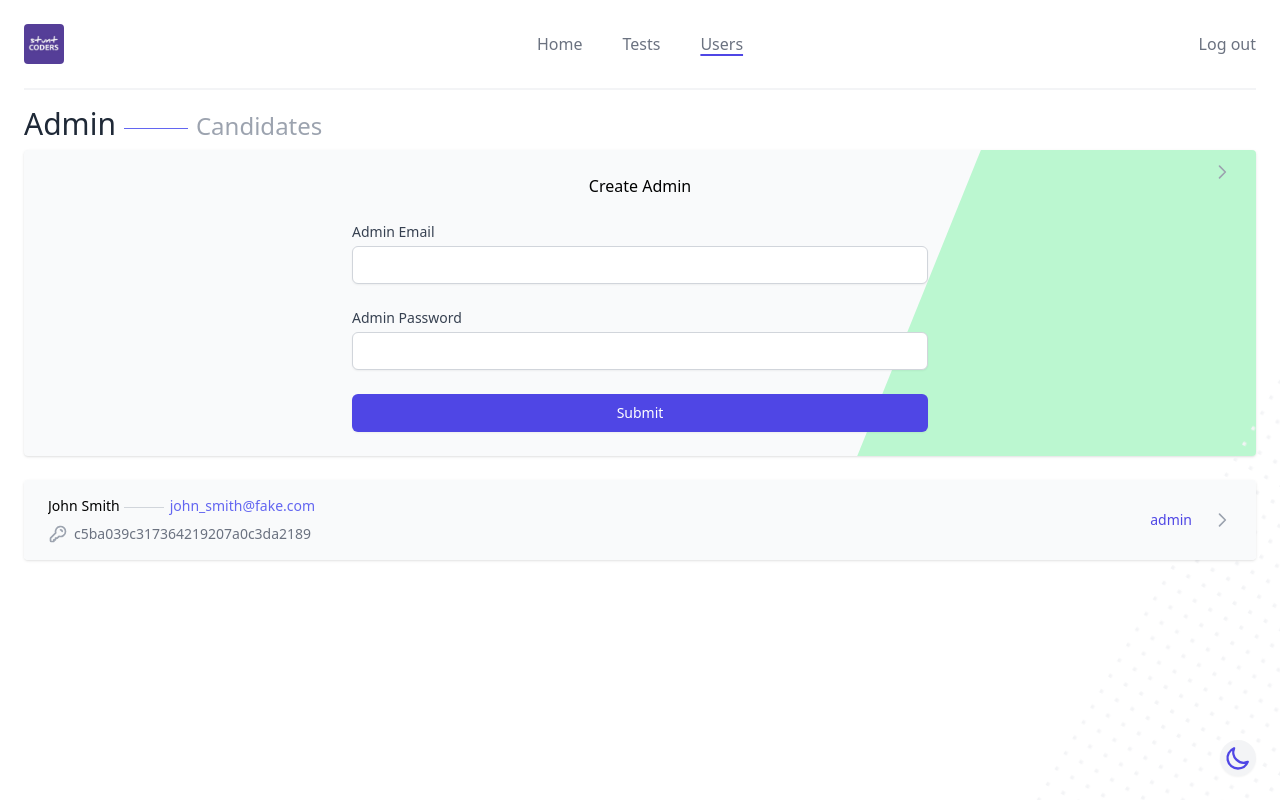
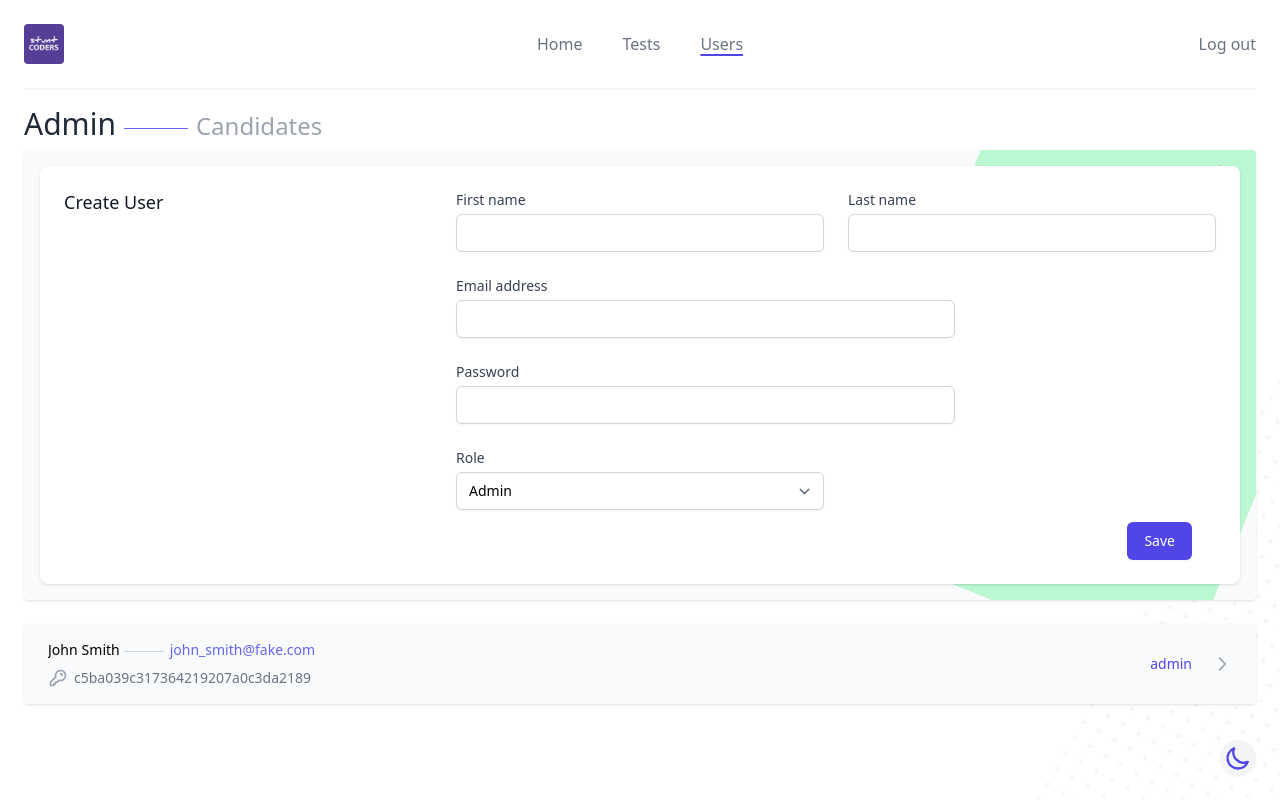
Before and after one commit to stuntcoders/sc_hire_frontend, a React (Create React App) app: page /admin/users in a window 1280 px wide. Both pictures are taken after a click on the element 1222 px from the left and 172 px from the top of the page. Built offline with nearby package versions, Linux system fonts and the light colour scheme.

Commit message:
Rename admin user form component to new user

```diff
--- /dev/null
+++ b/src/components/admin/NewUser.js
@@ -0,0 +1,22 @@
+import useCard from "../../hooks/useCard";
+
+import { ChevronRightIcon } from "@heroicons/react/outline"
+import UserDetails from "./UserDetails";
+
+export default function NewUser({ type }) {
+  const [itemCardOpen, toggleCard] = useCard()
+
+  return(
+    <div className={`relative bg-gray-50 dark:bg-white rounded overflow-hidden shadow z-10 ${itemCardOpen ? "pb-4" : "px-6"}`}>
+      <h2 className={`relative text-base font-light z-10 ${itemCardOpen ? "hidden" : "py-2"}`}>
+        Create {type}
+      </h2>
+      <div className="absolute -top-1 -right-64 md:-right-36 w-[36rem] h-96 bg-green-200 rotate-[112deg] transform"></div>
+      <span onClick={() => toggleCard()} className="absolute top-3 right-6 text-gray-400 hover:text-white cursor-pointer z-10">
+        <ChevronRightIcon className="h-5 w-5 pointer-events-none"/>
+      </span>
+
+      { itemCardOpen ? <UserDetails user={{}} /> : <></> }
+    </div>
+  )
+}
--- a/src/components/admin/ShowUsers.js
+++ b/src/components/admin/ShowUsers.js
@@ -1,9 +1,9 @@
-import UserForm from "./UserForm"
+import NewUser from "./NewUser"
 
-export default function CandidateUsers({ type, className }) {
+export default function ShowUsers({ type, className }) {
   return(
     <div className={`${className}`}>
-      <UserForm type={type} />
+      <NewUser type={type} />
     </div>
   )
 }
--- a/src/components/admin/UserDetails.js
+++ b/src/components/admin/UserDetails.js
@@ -1,9 +1,9 @@
 export default function UserDetails({ user }) {
   return (
-    <div className="bg-white dark:bg-gray-50 shadow mx-4 mt-4 px-4 py-5 sm:rounded-lg sm:p-6">
+    <div className="relative bg-white dark:bg-gray-50 shadow mx-4 mt-4 px-4 py-5 sm:rounded-lg sm:p-6 z-10">
       <div className="md:grid md:grid-cols-3 md:gap-6">
         <div className="md:col-span-1">
-          <h3 className="text-lg font-medium leading-6 text-gray-900">Edit User</h3>
+          <h3 className="text-lg font-medium leading-6 text-gray-900">{ user.id ? "Edit" : "Create"} User</h3>
           <p className="mt-1 text-sm text-gray-500">{user.role}</p>
         </div>
         <div className="mt-5 md:mt-0 md:col-span-2">
--- a/src/components/admin/UserForm.js
+++ /dev/null
@@ -1,63 +0,0 @@
-import useCard from "../../hooks/useCard";
-
-import { ChevronRightIcon } from "@heroicons/react/outline"
-
-export default function UserForm({ type }) {
-  const [itemCardOpen, toggleCard] = useCard()
-
-  return(
-    <div className={`relative bg-gray-50 dark:bg-white rounded overflow-hidden shadow ${itemCardOpen ? "px-4 py-6 md:px-6 md:py-0 md:pb-6" : "px-6"}`}>
-      <h2 className={`relative text-base font-light z-10 ${itemCardOpen ? "text-center py-4 md:py-6" : "py-2"}`}>
-        Create {type}
-      </h2>
-      <div className="absolute -top-1 -right-64 md:-right-36 w-[36rem] h-96 bg-green-200 rotate-[112deg] transform"></div>
-      <span onClick={() => toggleCard()} className="absolute top-3 right-6 text-gray-400 hover:text-white cursor-pointer z-10">
-        <ChevronRightIcon className="h-5 w-5 pointer-events-none"/>
-      </span>
-
-      { itemCardOpen ? <form action="#" method="POST" className="relative md:max-w-xl mx-auto space-y-6 z-10">
-          <div>
-            <label htmlFor={`email${type}`} className="block text-sm font-medium text-gray-700">
-              {type} Email
-            </label>
-            <div className="mt-1">
-              <input
-                id={`email${type}`}
-                name={`email${type}`}
-                type="email"
-                autoComplete="off"
-                required
-                className="appearance-none block w-full px-3 py-2 border border-gray-300 rounded-md shadow-sm placeholder-gray-400 focus:outline-none focus:ring-indigo-500 focus:border-indigo-500 sm:text-sm"
-              />
-            </div>
-          </div>
-
-          <div className="space-y-1">
-            <label htmlFor={`password${type}`} className="block text-sm font-medium text-gray-700">
-              {type} Password
-            </label>
-            <div className="mt-1">
-              <input
-                id={`password${type}`}
-                name={`password${type}`}
-                type="password"
-                autoComplete="off"
-                required
-                className="appearance-none block w-full px-3 py-2 border border-gray-300 rounded-md shadow-sm placeholder-gray-400 focus:outline-none focus:ring-indigo-500 focus:border-indigo-500 sm:text-sm"
-              />
-            </div>
-          </div>
-
-          <div>
-            <button
-              type="submit"
-              className="w-full flex justify-center py-2 px-4 border border-transparent rounded-md shadow-sm text-sm font-medium text-white bg-indigo-600 hover:bg-indigo-700 focus:outline-none focus:ring-2 focus:ring-offset-2 focus:ring-indigo-500"
-            >
-              Submit
-            </button>
-          </div>
-        </form> : <></>
-      }
-    </div>
-  )
-}
```
